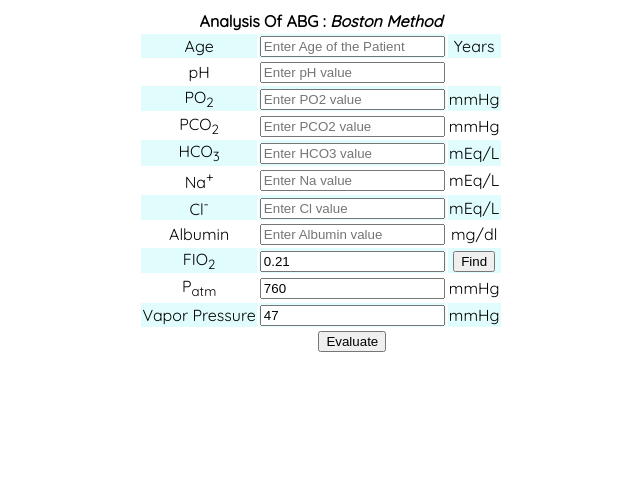
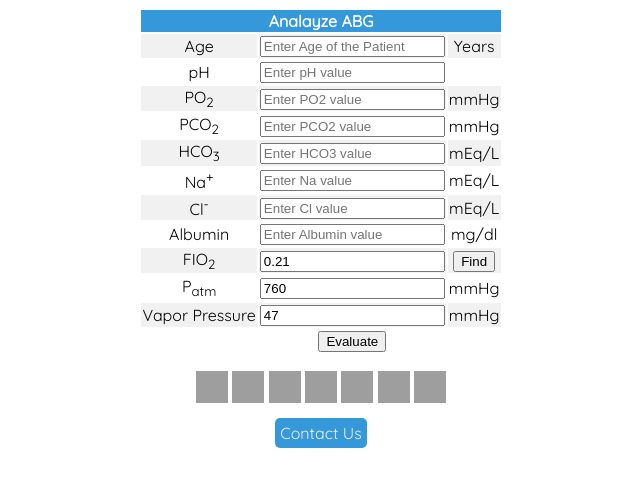
Before and after one commit to dwipandas/medculator, a Flask app: page / in a window 1280 px wide. Shown: the top 487 px of the page, without its empty margins (319-959 px from the left). Run offline with Flask 2, Linux system fonts and the light colour scheme; some libraries are stand-ins or nearby versions; grey boxes are pictures that could not be loaded.

Commit message:
Deploy Flask app to Heroku

```diff
--- a/formulae.py
+++ b/formulae.py
@@ -180,10 +180,14 @@ def oxygenation(fio2, po2, pco2, age, patm=760, vp=47):
         return None
 
 def analyseabg(ph, po2, pco2, hco3, na, cl, age, fio2=0.21, patm=760, vp=47, albumin=4):
+    ox = oxygenation(fio2=fio2, po2=po2, pco2=pco2, age=age, patm=patm, vp=vp)
     if validate_abg(ph,pco2,hco3) == False:
         return(["ABG is Inavalid"])
-    elif is_abg_normal(ph, pco2, hco3) == True:
-        return(["ABG is Normal"])
+    elif is_abg_normal(ph, pco2, hco3) == True :
+        if ox is None:
+            return(["ABG is Normal"])
+        else:
+            return([ox])
     disorder = []
     p = primary_disorder(ph,pco2,hco3,na,cl,albumin)
     if p is not None:
@@ -196,7 +200,7 @@ def analyseabg(ph, po2, pco2, hco3, na, cl, age, fio2=0.21, patm=760, vp=47, alb
     t = tertiarydisorder(hco3, p, s, ag)
     if t is not None:
         disorder.append(abnormalities[t])
-    ox = oxygenation(fio2=fio2, po2=po2, pco2=pco2, age=age, patm=patm, vp=vp)
+
     if ox is not None:
         disorder.append(ox)
     #print(disorder)
--- a/templates/index.html
+++ b/templates/index.html
@@ -23,9 +23,9 @@
                             $.each(data, function (index, value){
                                 $("#output_list").append("<li>" + value + "</li>");
                             })
-                            //$("#output_div").text("Result:");
+                            $("#disclaimer").show();
                         }
-                    });
+            });
                 });
             });
 
@@ -36,6 +36,7 @@
         $("document").ready(function(event){
             $("#btnfio2").click(function(){
                 $("#output_list").empty();
+                $("#disclaimer").hide();
                 $("#fio2form").css('display', 'inline-block');
                 $("#popup").show();
                 $("#device").val("0");
@@ -105,6 +106,7 @@
         $("document").ready(function (){
             $("input").keydown(function (){
                 $("#output_list").empty();
+                $("#disclaimer").hide();
             })
         })
     </script>
@@ -124,8 +126,14 @@
             margin: 0 auto;
         }
         .main_table tr:nth-child(even) {
-            background-color: #e0fcfc;
+            background-color: #f1f1f1;
             width: 100%;
+        }
+        .main_table th{
+            color: white;
+            font-weight: bold;
+            background-color: #3498db;
+
         }
         ul {
             list-style-type: none;
@@ -168,17 +176,31 @@
             100% {transform: rotate(360deg);}
         }
         #popup{
-            background-color: mintcream;
+            background-color: #f1f1f1;
         }
+        #disclaimer{
+            font-size: 50%;
+            display: none;
+        }
+        #contact{
+            text-decoration: none;
+            background-color: #3498db;
+            color: #f1f1f1;
+            border-radius: 5px;
+            padding: 5px;
+        }
+
     </style>
     </head>
 <body>
+<div id="fb-root"></div>
+<script async defer crossorigin="anonymous" src="https://connect.facebook.net/en_GB/sdk.js#xfbml=1&version=v8.0" nonce="W8PapkeH"></script>
 <div class="container">
     <form id="input_form"  method="POST" action="/result">
         <div class="input">
             <table class="main_table">
                 <tr>
-                    <th colspan="3">Analysis Of ABG : <i>Boston Method</i></th>
+                    <th colspan="3"><b>Analayze ABG</b></th>
                 </tr>
                 <tr>
                     <td><label>Age </label></td>
@@ -243,11 +265,14 @@
             </table>
         </div>
     </form>
-    <div id="output_div">
+    <div id="output_div" >
         <div id="spinner" class="spinner"></div>
         <ul id="output_list">
 
         </ul>
+        <div id="disclaimer">
+            <p><i>ABG interpretation is a complex process. This app attempts to simplify the process but can not guarantee the accuracy of the results.</i> </p>
+        </div>
     </div>
 </div>
 <div id="popup" class="fio2container">
@@ -284,7 +309,23 @@
             </tr>
         </table>
     </form>
+</div>
 
+<!-- AddToAny BEGIN -->
+<div>
+    <a href="https://www.addtoany.com/share#url=https%3A%2F%2Fabg-analysis.heroku.com&amp;title=" target="_blank"><img src="https://static.addtoany.com/buttons/a2a.svg" width="32" height="32" style="background-color:royalblue"></a>
+    <a href="https://www.addtoany.com/add_to/facebook?linkurl=https%3A%2F%2Fabg-analysis.heroku.com&amp;linkname=" target="_blank"><img src="https://static.addtoany.com/buttons/facebook.svg" width="32" height="32" style="background-color:royalblue"></a>
+    <a href="https://www.addtoany.com/add_to/twitter?linkurl=https%3A%2F%2Fabg-analysis.heroku.com&amp;linkname=" target="_blank"><img src="https://static.addtoany.com/buttons/twitter.svg" width="32" height="32" style="background-color:royalblue"></a>
+    <a href="https://www.addtoany.com/add_to/email?linkurl=https%3A%2F%2Fabg-analysis.heroku.com&amp;linkname=" target="_blank"><img src="https://static.addtoany.com/buttons/email.svg" width="32" height="32" style="background-color:royalblue"></a>
+    <a href="https://www.addtoany.com/add_to/telegram?linkurl=https%3A%2F%2Fabg-analysis.heroku.com&amp;linkname=" target="_blank"><img src="https://static.addtoany.com/buttons/telegram.svg" width="32" height="32" style="background-color:royalblue"></a>
+    <a href="https://www.addtoany.com/add_to/whatsapp?linkurl=https%3A%2F%2Fabg-analysis.heroku.com&amp;linkname=" target="_blank"><img src="https://static.addtoany.com/buttons/whatsapp.svg" width="32" height="32" style="background-color:royalblue"></a>
+    <a href="https://www.addtoany.com/add_to/sms?linkurl=https%3A%2F%2Fabg-analysis.heroku.com&amp;linkname=" target="_blank"><img src="https://static.addtoany.com/buttons/sms.svg" width="32" height="32" style="background-color:royalblue"></a>
 </div>
+<!-- AddToAny END -->
+<div >
+    <p></p>
+    <a href="mailto:drdwipandas@yahoo.com" id="contact">Contact Us</a>
+</div>
+
 </body>
 </html>
```
